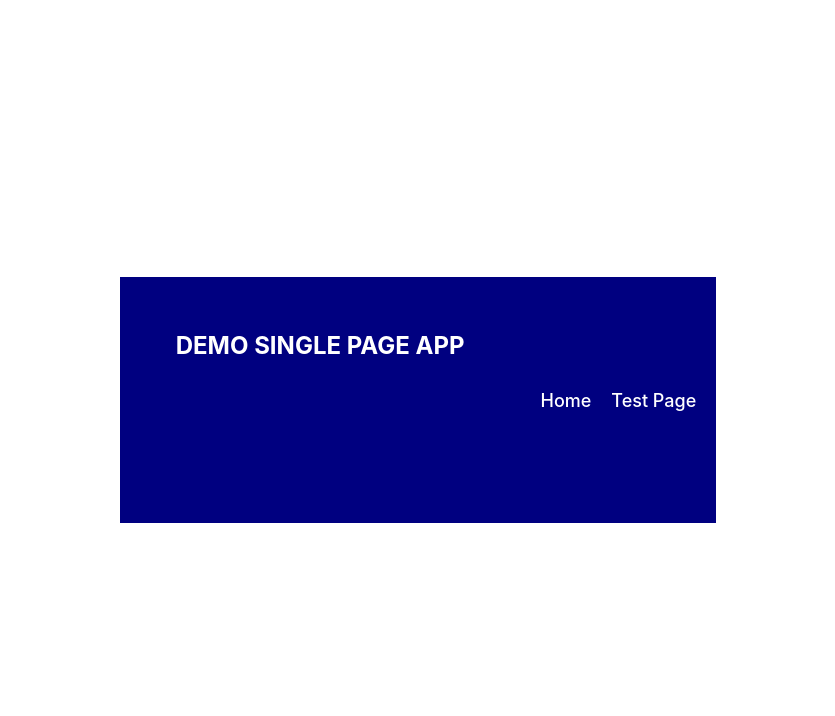
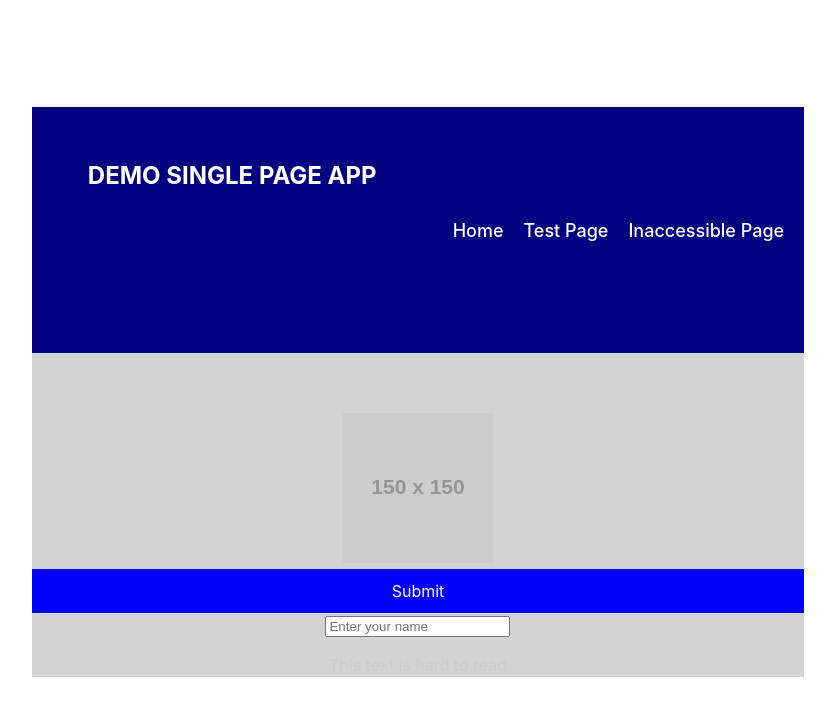
Before and after one commit to tingwang1234/Demo-single-page-app, a React (Vite) app: page /inaccessible in a window 1280 px wide. Shown: the top 716 px of the page, without its empty margins (222-1057 px from the left). Built offline with nearby package versions, Linux system fonts and the light colour scheme.

Commit message:
Test inaccessible page

```diff
--- a/src/App.tsx
+++ b/src/App.tsx
@@ -3,6 +3,7 @@ import { BrowserRouter as Router, Routes, Route } from "react-router-dom";
 import Home from "./page/Home.tsx";
 import Test from "./page/Test.tsx";
 import Navbar from "./components/Navbar.tsx";
+import InaccessiblePage from "./page/InaccessiblePage.tsx";
 
 function App() {
   return (
@@ -11,6 +12,7 @@ function App() {
           <Routes>
               <Route path="/" element={<Home />} />
               <Route path="/test" element={<Test />}/>
+              <Route path="/inaccessible" element={<InaccessiblePage />}/>
           </Routes>
       </Router>
   )
--- a/src/components/Navbar.tsx
+++ b/src/components/Navbar.tsx
@@ -9,6 +9,7 @@ const Navbar: React.FC = () => {
             <ul className="nav-links">
                 <li><Link to="/">Home</Link></li>
                 <li><Link to="/test">Test Page</Link></li>
+                <li><Link to="/inaccessible" >Inaccessible Page</Link></li>
             </ul>
         </nav>
     );
--- /dev/null
+++ b/src/page/InaccessiblePage.tsx
@@ -0,0 +1,35 @@
+import React from "react";
+
+const InaccessiblePage: React.FC = () => {
+  return (
+    <div style={{ backgroundColor: "lightgray", color: "lightgray" }}>
+      {/* 没有 h1/h2 等标题元素 */}
+      <div style={{ fontSize: "24px", fontWeight: "bold" }}>Welcome</div>
+
+      {/* 非语义化链接（用 div 代替 <a>） */}
+      <div role="link" onClick={() => alert("Navigating...")} style={{ cursor: "pointer" }}>
+        Click here to go to another page
+      </div>
+
+      {/* 没有 alt 的图片 */}
+      <img src="https://via.placeholder.com/150" />
+
+      {/* 非键盘可访问按钮 */}
+      <div
+          role="button"
+        style={{ backgroundColor: "blue", color: "white", padding: "10px" }}
+        onClick={() => alert("Submitted!")}
+      >
+        Submit
+      </div>
+
+      {/* 输入框没有 label */}
+      <input type="text" placeholder="Enter your name" />
+
+      {/* 颜色对比度极低 */}
+      <p style={{ color: "#ccc" }}>This text is hard to read</p>
+    </div>
+  );
+};
+
+export default InaccessiblePage;
```
Also changed, not shown: 1 other file (tests, documents, lock files or other folders).
